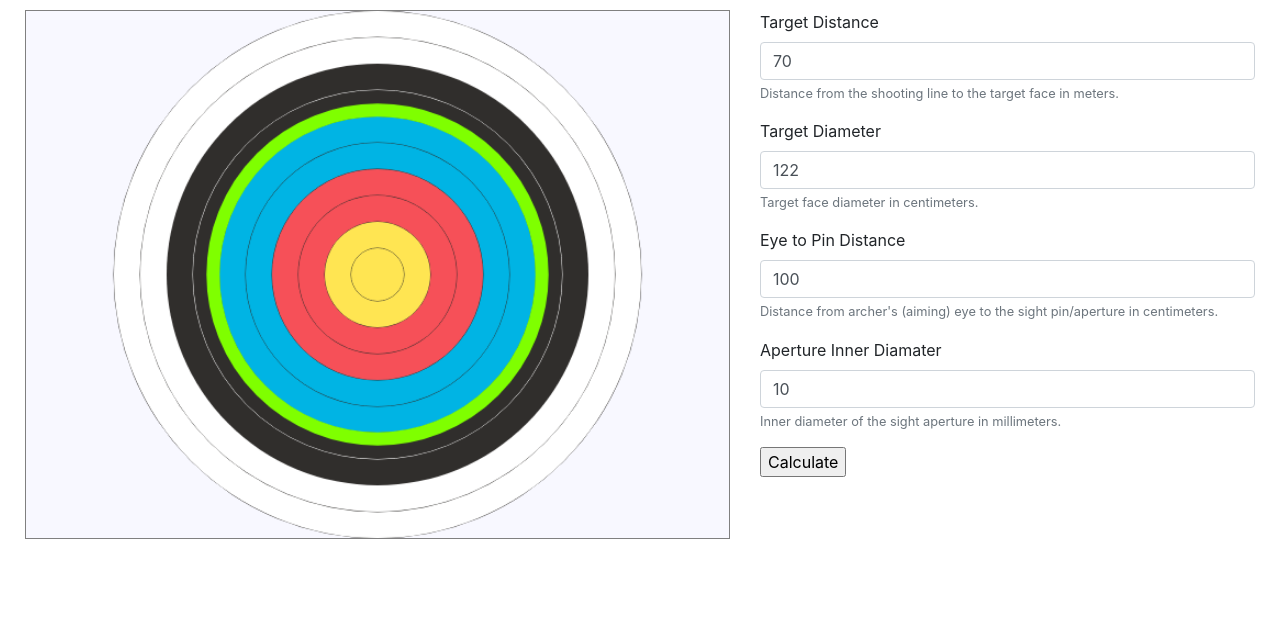
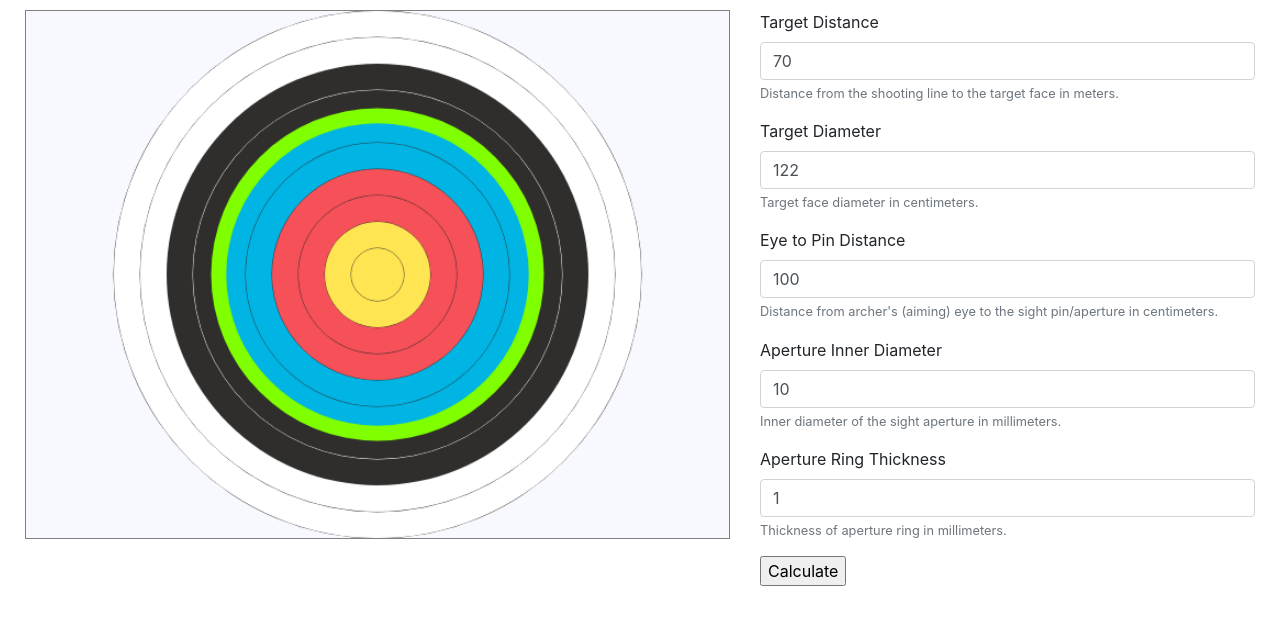
Before and after one commit to andrewazores/archery-sight-simulator, an Angular app: page / in a window 1280 px wide. Shown: the top 624 px of the page. Built offline with nearby package versions, Linux system fonts and the light colour scheme.

Commit message:
Make ring thickness configurable

```diff
--- a/src/app/app.component.html
+++ b/src/app/app.component.html
@@ -8,30 +8,37 @@
     <div class="col-xs-12 col-lg-5">
       <div class="form-group">
         <label for="targetDistance">Target Distance</label>
-        <input id="targetDistance" class="form-control" type="number" min="1" max="200" value="70" [(ngModel)]="targetDistance">
+        <input id="targetDistance" class="form-control" type="number" min="1" max="200" [(ngModel)]="targetDistance">
         <small class="form-text text-muted">
           Distance from the shooting line to the target face in meters.
         </small>
       </div>
       <div class="form-group">
         <label for="targetDiameter">Target Diameter</label>
-        <input id="targetDiameter" class="form-control" type="number" min="1" max="122" value="122" [(ngModel)]="targetDiameter">
+        <input id="targetDiameter" class="form-control" type="number" min="1" max="122" [(ngModel)]="targetDiameter">
         <small class="form-text text-muted">
           Target face diameter in centimeters.
         </small>
       </div>
       <div class="form-group">
         <label for="eyePinDistance">Eye to Pin Distance</label>
-        <input id="eyePinDistance" class="form-control" type="number" min="1" max="200" value="100" [(ngModel)]="eyePinDistance">
+        <input id="eyePinDistance" class="form-control" type="number" min="1" max="200" [(ngModel)]="eyePinDistance">
         <small class="form-text text-muted">
           Distance from archer's (aiming) eye to the sight pin/aperture in centimeters.
         </small>
       </div>
       <div class="form-group">
-        <label for="apertureInnerDiameter">Aperture Inner Diamater</label>
-        <input id="apertureInnerDiameter" class="form-control" type="number" min="1" max="50" value="10" [(ngModel)]="apertureDiameter">
+        <label for="apertureInnerDiameter">Aperture Inner Diameter</label>
+        <input id="apertureInnerDiameter" class="form-control" type="number" min="1" max="50" [(ngModel)]="apertureDiameter">
         <small class="form-text text-muted">
           Inner diameter of the sight aperture in millimeters.
+        </small>
+      </div>
+      <div class="form-group">
+        <label for="apertureRingThickness">Aperture Ring Thickness</label>
+        <input id="apertureRingThickness" class="form-control" type="number" min="1" max="5" [(ngModel)]="apertureRingThickness">
+        <small class="form-text text-muted">
+          Thickness of aperture ring in millimeters.
         </small>
       </div>
       <div class="form-group">
--- a/src/app/app.component.ts
+++ b/src/app/app.component.ts
@@ -14,6 +14,7 @@ export class AppComponent implements AfterViewInit {
   targetDiameter = 122;
   eyePinDistance = 100;
   apertureDiameter = 10;
+  apertureRingThickness = 1;
 
   ngAfterViewInit() {
     this.context = (<HTMLCanvasElement>this.canvas.nativeElement).getContext('2d');
@@ -68,19 +69,22 @@ export class AppComponent implements AfterViewInit {
     const targetDistance = this.targetDistance * 100;
     const targetAngleDeg = 2 * Math.atan(this.targetDiameter/(2*targetDistance)) * 180 / Math.PI;
 
-    const apertureDiameter = this.apertureDiameter / 10;
-    const apertureAngleDeg = 2 * Math.atan(apertureDiameter/(2*this.eyePinDistance)) * 180 / Math.PI;
+    const apertureOuterDiameter = this.apertureDiameter / 10 + (this.apertureRingThickness / 10);
+    const apertureOuterAngleDeg = 2 * Math.atan(apertureOuterDiameter/(2*this.eyePinDistance)) * 180 / Math.PI;
 
-    const apertureRatio = apertureAngleDeg / targetAngleDeg;
+    const apertureInnerDiameter = this.apertureDiameter / 10;
+    const apertureInnerAngleDeg = 2 * Math.atan(apertureInnerDiameter/(2*this.eyePinDistance)) * 180 / Math.PI;
 
-    console.log({ targetAngleDeg, apertureAngleDeg });
+    const apertureOuterRatio = apertureOuterAngleDeg / targetAngleDeg;
+    const apertureInnerRatio = apertureInnerAngleDeg / targetAngleDeg;
+
+    console.log({ targetAngleDeg, apertureInnerAngleDeg });
 
     this.context.beginPath();
-    this.context.lineWidth = 12; // TODO make configurable
-    this.context.arc(this.getCanvcasCenter().first, this.getCanvcasCenter().second, this.getTargetRadius() * apertureRatio + this.context.lineWidth, 0, 2 * Math.PI);
-    this.context.strokeStyle = 'chartreuse'; // TODO make configurable
-    this.context.stroke();
-    this.context.closePath()
+    this.context.arc(this.getCanvcasCenter().first, this.getCanvcasCenter().second, this.getTargetRadius() * apertureOuterRatio, 0, 2 * Math.PI, false);
+    this.context.arc(this.getCanvcasCenter().first, this.getCanvcasCenter().second, this.getTargetRadius() * apertureInnerRatio, 0, 2 * Math.PI, true);
+    this.context.fillStyle = 'chartreuse'; // TODO make configurable
+    this.context.fill();
   }
 
   drawConcentricRing(idx: number, color: string, divider: boolean = false): void {
@@ -92,12 +96,12 @@ export class AppComponent implements AfterViewInit {
     this.context.arc(this.getCanvcasCenter().first, this.getCanvcasCenter().second, radius, 0, 2 * Math.PI);
     if (divider) {
       this.context.strokeStyle = color;
+      this.context.closePath()
       this.context.stroke();
     } else {
       this.context.fillStyle = color;
       this.context.fill();
     }
-    this.context.closePath()
   }
 
   clearCanvas(): void {
```
